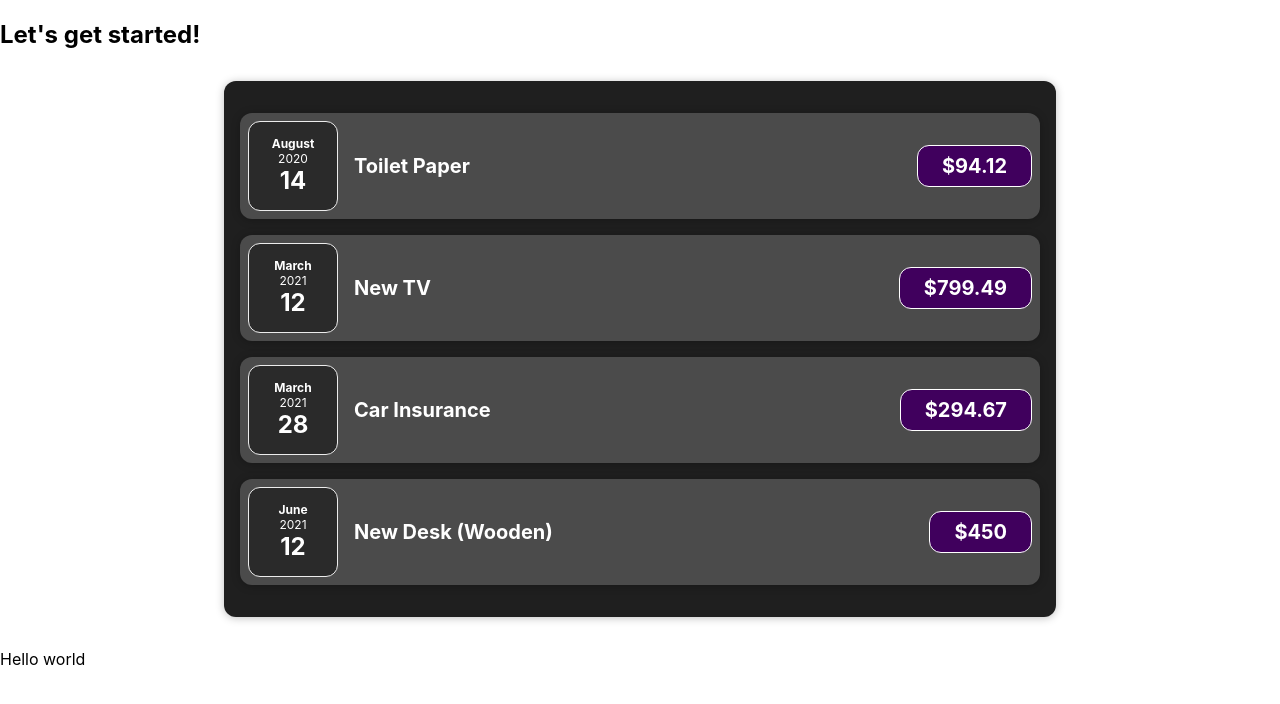
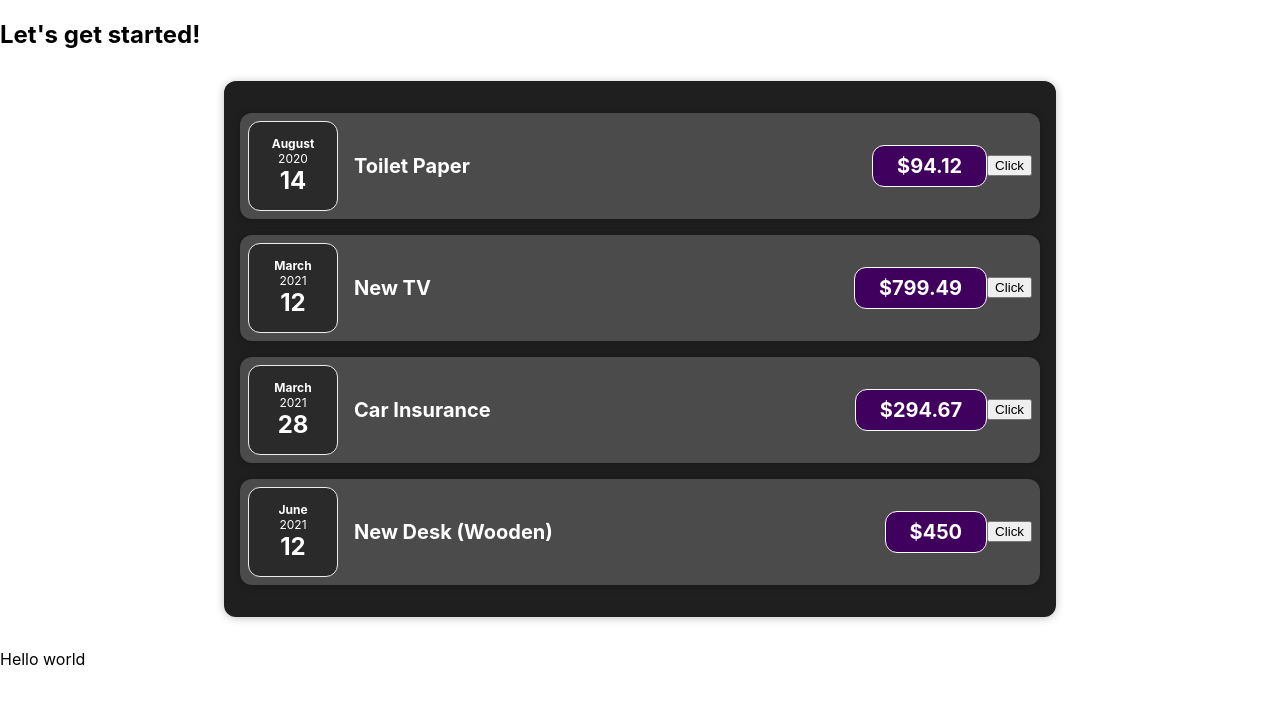
Before and after one commit to lingfungc/react-expense-tracker, a React (Create React App) app: page / in a window 1280 px wide. Shown: the top 704 px of the page. Built offline with nearby package versions, Linux system fonts and the light colour scheme.

Commit message:
added useState() for updating dynmaic data

```diff
--- a/src/components/Expenses/ExpenseItem.js
+++ b/src/components/Expenses/ExpenseItem.js
@@ -1,16 +1,26 @@
+import React, { useState } from "react";
+
 import "./ExpenseItem.css";
 import ExpenseDate from "./ExpenseDate";
 import Card from "../UI/Card";
 
 function ExpenseItem(props) {
+  const [title, setTitle] = useState(props.title);
+
+  const clickHandler = () => {
+    setTitle("New item");
+    console.log(title);
+  };
+
   return (
     <Card className="expense-item">
       {/* <div>{props.date.toISOString()}</div> */}
       <ExpenseDate date={props.date} />
       <div className="expense-item__description">
-        <h2>{props.title}</h2>
+        <h2>{title}</h2>
       </div>
       <div className="expense-item__price">${props.amount}</div>
+      <button onClick={clickHandler}>Click</button>
     </Card>
   );
 }
```
